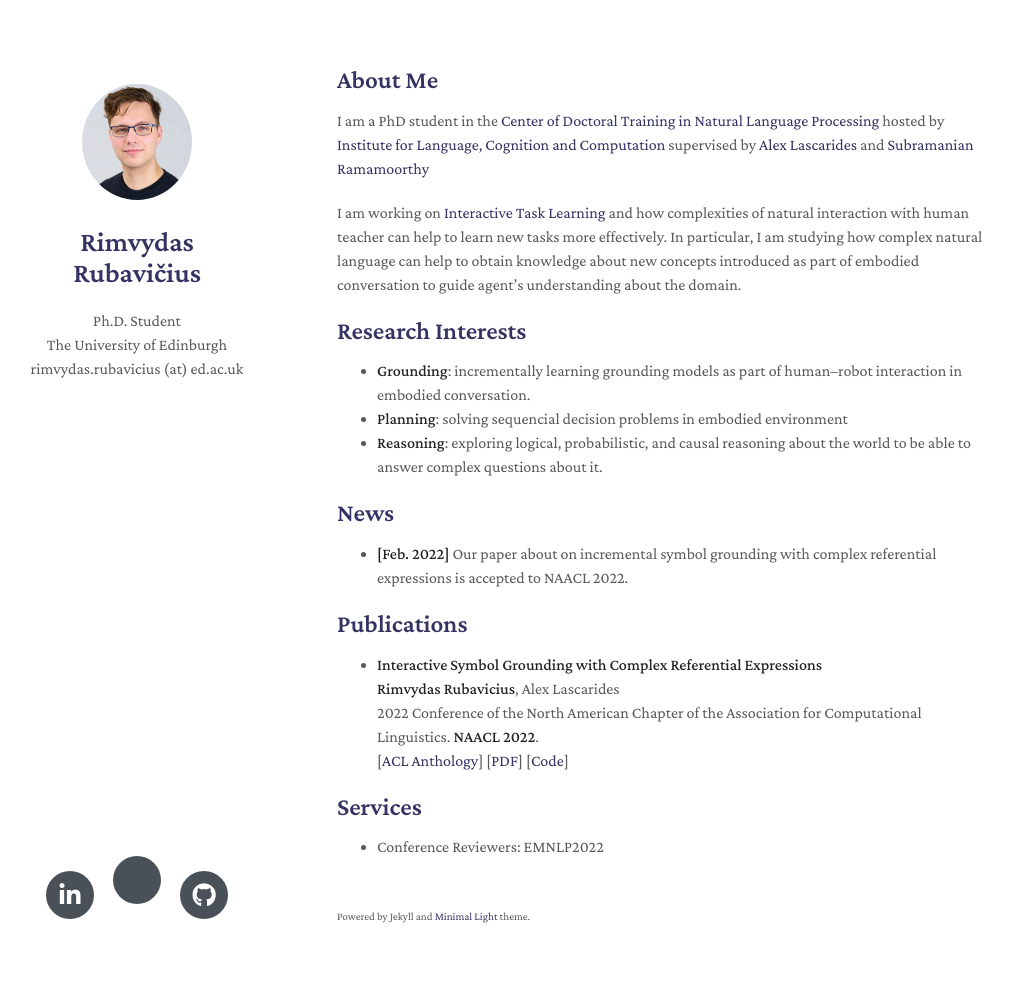
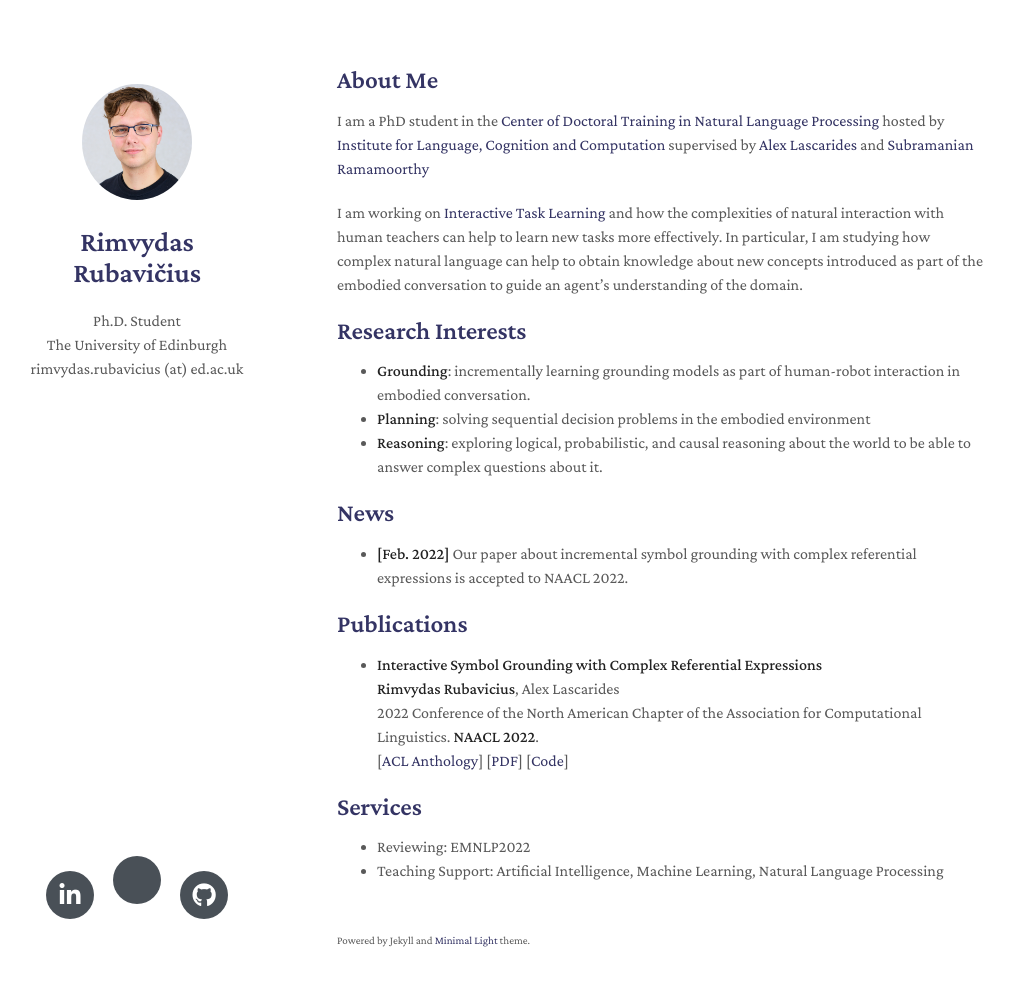
Before and after one commit to rimvydasrub/rimvydasrub.github.io, a Jekyll site: the page built from index.md, in a window 1280 px wide and 1021 px high. Shown: the top 986 px of the window, without its empty margins (133-1147 px from the left). Built offline with Jekyll 4.4.1, drawn with Linux system fonts in a browser that asks for light colours; nearby versions of some CDN libraries; a style sheet for code colours, icons or effects is not loaded; our own code applies the rules of GitHub Pages for plain Markdown files.

Commit message:
Update index.md

```diff
--- a/index.md
+++ b/index.md
@@ -8,17 +8,17 @@ I am a PhD student in the [Center of Doctoral Training in Natural Language Proce
 hosted by [Institute for Language, Cognition and Computation](https://web.inf.ed.ac.uk/ilcc)
 supervised by [Alex Lascarides](http://homepages.inf.ed.ac.uk/alex/) and [Subramanian Ramamoorthy](http://rad.inf.ed.ac.uk/)
 
-I am working on [Interactive Task Learning](https://mitpress.mit.edu/books/interactive-task-learning) and how complexities of natural interaction with human teacher can help to learn new tasks more effectively. In particular, I am studying how complex natural language can help to obtain knowledge about new concepts introduced as part of embodied conversation to guide agent's understanding about the domain.
+I am working on [Interactive Task Learning](https://mitpress.mit.edu/books/interactive-task-learning) and how the complexities of natural interaction with human teachers can help to learn new tasks more effectively. In particular, I am studying how complex natural language can help to obtain knowledge about new concepts introduced as part of the embodied conversation to guide an agent's understanding of the domain.
 
 ## Research Interests
 
-- **Grounding**: incrementally learning grounding models as part of human--robot interaction in embodied conversation.
-- **Planning**: solving sequencial decision problems in embodied environment
+- **Grounding**: incrementally learning grounding models as part of human-robot interaction in embodied conversation.
+- **Planning**: solving sequential decision problems in the embodied environment
 - **Reasoning**: exploring logical, probabilistic, and causal reasoning about  the world to be able to answer complex questions about it.
 
 ## News
 
-- **[Feb. 2022]** Our paper about on incremental symbol grounding with complex referential expressions is accepted to NAACL 2022.
+- **[Feb. 2022]** Our paper about incremental symbol grounding with complex referential expressions is accepted to NAACL 2022.
 
 ## Publications
 
@@ -34,4 +34,5 @@ I am working on [Interactive Task Learning](https://mitpress.mit.edu/books/inter
 
 ## Services
 
-- Conference Reviewers: EMNLP2022
+- Reviewing: EMNLP2022
+- Teaching Support: Artificial Intelligence, Machine Learning, Natural Language Processing
```
